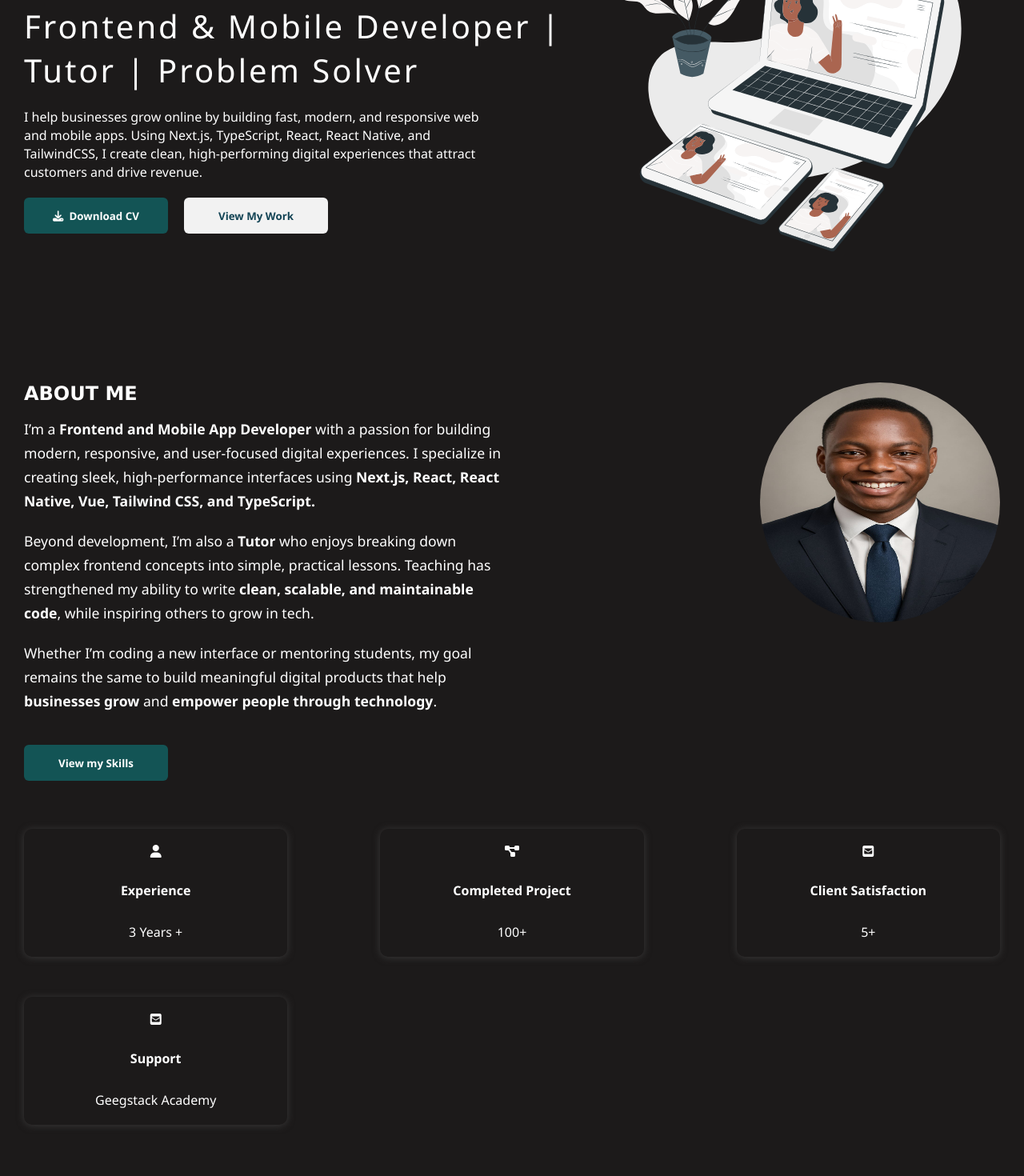
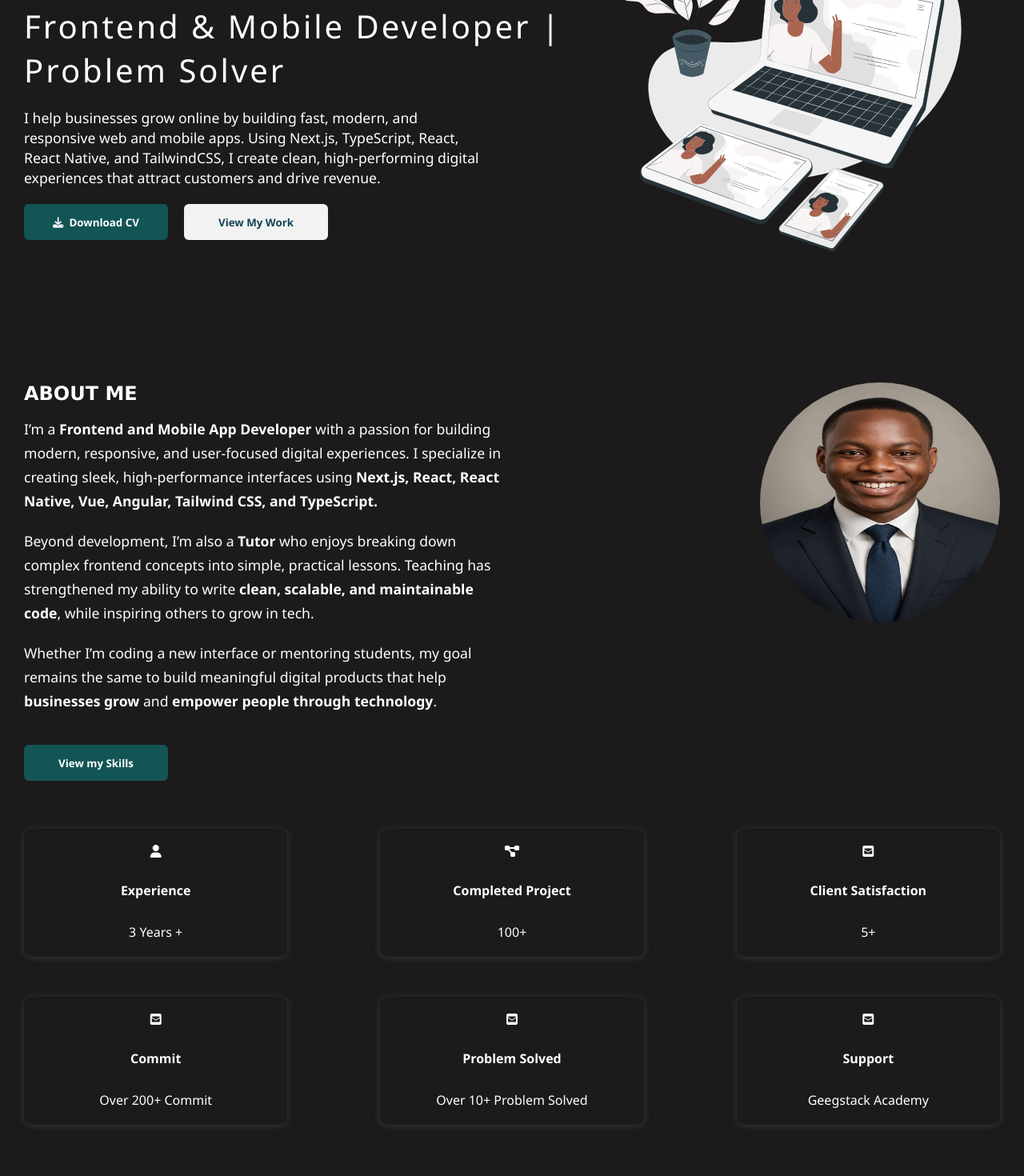
Before and after one commit to Bigoluwagentle/Abdulmalik-portfolio, a React (Create React App) app: page / in a window 1280 px wide. Shown: the part 260-1730 px from the top of the page at 80% size. Built offline with nearby package versions, Linux system fonts and the light colour scheme.

Commit message:
Added new features

```diff
--- a/src/Footer/Footer.css
+++ b/src/Footer/Footer.css
@@ -12,6 +12,7 @@
         > h4{
             font-family: 'Segoe UI', Tahoma, Geneva, Verdana, sans-serif;
             font-size: 2rem;
+            text-align: center;
         }
         > button{
             background-color: #ffffff;
--- a/src/Footer/Footer.jsx
+++ b/src/Footer/Footer.jsx
@@ -21,7 +21,7 @@ function Footer(){
                     initial={{y:100}}
                     whileInView={{y:0}}
                     transition={{duration:2}}
-                >Need a website that converts visitors into customers? Let’s connect.</motion.h4>
+                >Need a website that converts visitors into customers? <br /> Let’s connect.</motion.h4>
                 <motion.button
                     initial={{x:-100}}
                     whileInView={{x:0}}
@@ -85,7 +85,7 @@ function Footer(){
                 <Link id="project" to="/Projects"/>
                 <Link id="cont" to="/Contact"/>
             </footer>
-            <p>Design by Abdulmalik with Reactjs.</p>
+            <p>Design by Abdulmalik with React.js and Firebase.</p>
         </div>
     )
 }
--- a/src/Header/Header.css
+++ b/src/Header/Header.css
@@ -7,9 +7,18 @@
         justify-content: space-between;
         color: white;
         width: 100%;
-        /* background-color: rgb(28, 26, 26); */
         background: black;
         top: 0;
+        z-index: 1;
+        > div{
+            > a{
+                text-decoration: none;
+
+                > h2{
+                    color: #ffffff;
+                }
+            }
+        }
         > div.links{
             > a{
                 color: white;
--- a/src/Main/Main.css
+++ b/src/Main/Main.css
@@ -1,7 +1,7 @@
 #main{
     margin-top: 100px;
     main{
-        margin-top: 60px;
+        margin-top: 50px;
         padding: 30px;
         display: flex;
         justify-content: space-between;
@@ -18,7 +18,8 @@
             }
             > p {
                 width: 80%;
-                line-height: 23px;
+                font-size: 1.1rem;
+                line-height: 25px;
                 margin-top: 20px;
                 font-family: 'Segoe UI', Tahoma, Geneva, Verdana, sans-serif;
             }
--- a/src/Main/Main.jsx
+++ b/src/Main/Main.jsx
@@ -35,16 +35,16 @@ function Main(){
                         whileInView = {{opacity:1}}
                         transition = {{duration:2}}
 
-                    >Frontend & Mobile Developer | Tutor | Problem Solver</motion.h2>
+                    >Frontend & Mobile Developer | Problem Solver</motion.h2>
                     <motion.p
-                        initial = {{opacity:0, y: 100}}
-                        whileInView = {{opacity:1, y:0}}
-                        transition={{duration: 1, type: "spring", stiffness: 120}}
+                        initial = {{y: 100}}
+                        whileInView = {{y:0}}
+                        transition={{duration: 0.5,}}
                     >I help businesses grow online by building fast, modern, and responsive web and mobile apps. Using Next.js, TypeScript, React, React Native, and TailwindCSS, I create clean, high-performing digital experiences that attract customers and drive revenue.</motion.p>
                     <motion.button onClick={downloadPDF}
-                        initial ={{y: 100, opacity:0}}
-                        whileInView={{y:0, opacity:1, scale:1}}
-                        transition={{duration:2, type: "spring", stiffness: 200}}
+                        initial ={{scale:0}}
+                        whileInView={{scale:1}}
+                        transition={{duration:2, delay:0.3, type: "spring", stiffness: 120}}
                         whileHover = {{scale:1.1}}
                     >
                         <i className="fa-solid fa-download"></i>
@@ -52,9 +52,9 @@ function Main(){
 
                     </motion.button>
                     <motion.button
-                        initial ={{y: 100, opacity:0}}
-                        whileInView={{y:0, opacity:1, scale:1}}
-                        transition={{duration:2, type: "spring", stiffness: 200}}
+                        initial ={{scale:0}}
+                        whileInView={{scale:1}}
+                        transition={{duration:2, delay:0.5, type: "spring", stiffness: 120}}
                         whileHover = {{scale:1.1}}
                         onClick={() => {
                             document.querySelector("#proj").click()
@@ -70,25 +70,25 @@ function Main(){
                 <aside className="about" id="about">
                     <h2 className="p">ABOUT ME</h2>
                     <motion.p
-                        initial={{y:100}}
+                        initial={{y:50}}
                         whileInView={{y:0}}
                         transition={{duration:1}}
-                    >I’m a <strong> Frontend and Mobile App Developer </strong> with a passion for building modern, responsive, and user-focused digital experiences. I specialize in creating sleek, high-performance interfaces using <strong> Next.js, React, React Native, Vue, Tailwind CSS, and TypeScript. </strong></motion.p>
+                    >I’m a <strong> Frontend and Mobile App Developer </strong> with a passion for building modern, responsive, and user-focused digital experiences. I specialize in creating sleek, high-performance interfaces using <strong> Next.js, React, React Native, Vue, Angular, Tailwind CSS, and TypeScript. </strong></motion.p>
 
                     <motion.p
-                        initial={{y:100}}
+                        initial={{y:50}}
                         whileInView={{y:0}}
                         transition={{duration:1}}
                     > Beyond development, I’m also a <strong>Tutor</strong> who enjoys breaking down complex frontend concepts into simple, practical lessons. Teaching has strengthened my ability to write <strong>clean, scalable, and maintainable code</strong>, while inspiring others to grow in tech.</motion.p>
                     <motion.p
-                        initial={{y:100}}
+                        initial={{y:50}}
                         whileInView={{y:0}}
                         transition={{duration:1}}
                     > Whether I’m coding a new interface or mentoring students, my goal remains the same to build meaningful digital products that help <strong>businesses grow</strong> and <strong>empower people through technology</strong>.</motion.p>
                     <motion.button onClick={() => {
                         document.querySelector("#skil").click()
                     }}
-                        initial={{y:100}}
+                        initial={{y:50}}
                         whileInView={{y:0}}
                         transition={{duration:1}}
                     >View my Skills</motion.button>
@@ -125,6 +125,24 @@ function Main(){
                     <i className="fa-solid fa-square-envelope"></i>
                     <h4>Client Satisfaction</h4>
                     <p>5+</p>
+                </motion.div>
+                <motion.div id="card"
+                    initial = {{opacity:0, y: 100}}
+                    whileInView={{opacity:1, y:0}}
+                    transition={{duration: 1, type: "spring", stiffness: 200}}
+                >
+                    <i className="fa-solid fa-square-envelope"></i>
+                    <h4>Commit</h4>
+                    <p>Over 200+ Commit</p>
+                </motion.div>
+                <motion.div id="card"
+                    initial = {{opacity:0, y: 100}}
+                    whileInView={{opacity:1, y:0}}
+                    transition={{duration: 1, type: "spring", stiffness: 200}}
+                >
+                    <i className="fa-solid fa-square-envelope"></i>
+                    <h4>Problem Solved</h4>
+                    <p>Over 10+ Problem Solved</p>
                 </motion.div>
                 <motion.div id="card"
                     initial = {{opacity:0, y: 100}}
@@ -200,9 +218,9 @@ function Main(){
             <div id="experince">
                 <section>
                     <motion.aside
-                        initial={{y:-100, opacity:0}}
+                        initial={{y:-10, opacity:0}}
                         whileInView={{y:0, opacity:1}}
-                        transition={{duration:1}}
+                        transition={{duration:0.3}}
                     >
                         <h4>Frontend Developer</h4>
                         <p>GEEGSTACK ACADEMY</p>
@@ -215,9 +233,9 @@ function Main(){
                 </section>
                 <section>
                     <motion.aside
-                        initial={{y:-100, opacity:0}}
+                        initial={{y:-10, opacity:0}}
                         whileInView={{y:0, opacity:1}}
-                        transition={{duration:1}}
+                        transition={{duration:0.4}}
                     >
                         <h4>Mobile App Developer</h4>
                         <li>- Developed a mobile application for hiring professional handymen.</li>
@@ -228,9 +246,9 @@ function Main(){
                 </section>
                 <section>
                     <motion.aside
-                        initial={{y:100, opacity:0}}
+                        initial={{y:10, opacity:0}}
                         whileInView={{y:0, opacity:1}}
-                        transition={{duration:1}}
+                        transition={{duration:0.4}}
                     >
                         <h4>Frontend Developer</h4>
                         <p><strong>TOO SOFT COLLECTION</strong> — Freelance</p>
@@ -241,9 +259,9 @@ function Main(){
                 </section>
                 <section>
                     <motion.aside
-                        initial={{y:-100, opacity:0}}
+                        initial={{y:-10, opacity:0}}
                         whileInView={{y:0, opacity:1}}
-                        transition={{duration:1}}
+                        transition={{duration:0.4}}
                     >
                         <h4>Frontend Developer</h4>
                         <p><strong>OYAB AUTOS</strong> — Freelance</p>
--- a/src/Products.css
+++ b/src/Products.css
@@ -1,7 +1,29 @@
+
 #allProject{
     > h2{
-        margin-top: 100px;
+        margin-top: 120px;
         text-align: center;
+    }
+    > aside{
+        margin-top: 50px;
+        width: 100%;
+        min-height: 30px;
+        display: flex;
+        justify-content: space-between;
+        padding: 0px 40px;
+        > button{
+            min-width: 120px;
+            min-height: 40px;
+            cursor: pointer;
+            border: none;
+            border-radius: 5px;
+            background-color: #355555;
+            color: white;
+            .activeFocus{
+                background-color: #FFF;
+                color: #135455;
+            }
+        }
     }
     > article{
         padding: 30px;
--- a/src/Projects.jsx
+++ b/src/Projects.jsx
@@ -49,6 +49,10 @@ function Project(){
     return(
         <div id="allProject">
             <h2>PROJECTS</h2>
+            {/* <aside>
+                <button className="activeFocus">Web Projects</button>
+                <button>Mobile Projects</button>
+            </aside> */}
             <article id="projects" >
                 <motion.div id="portfolio"
                     variants={containerVariants}
```
Also changed, not shown: src/Header/Header.jsx (+9 -5 lines).
